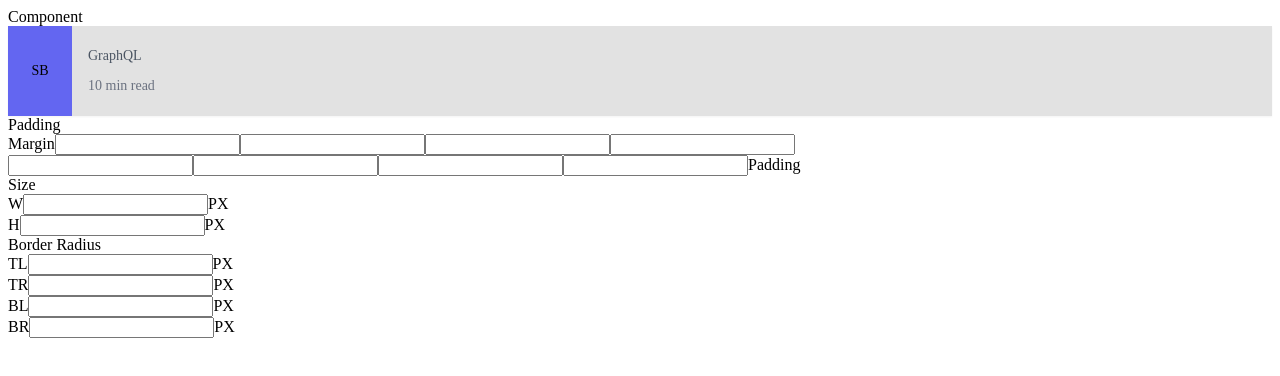
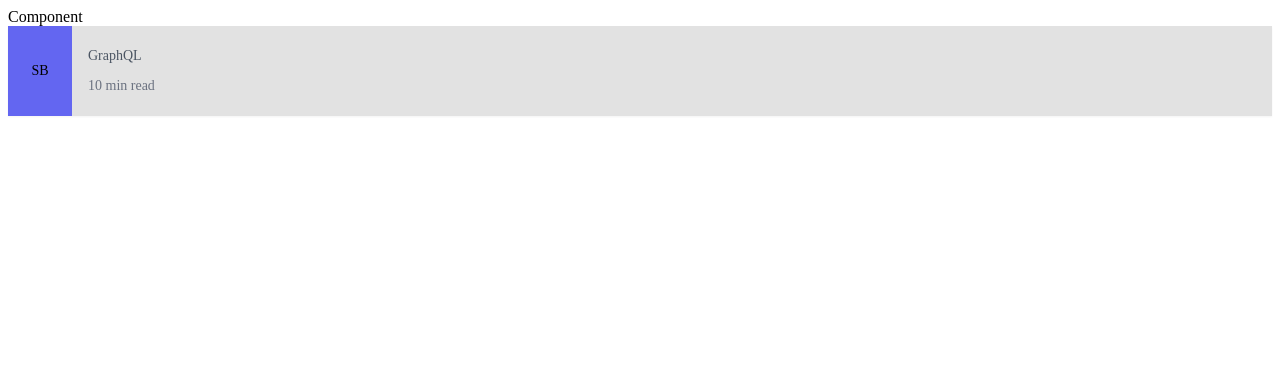
Before and after one commit to SudhanshuBhagwat/website-builder, a React (Vite) app: page / in a window 1280 px wide. Shown: the top 376 px of the page. Built offline with nearby package versions, Linux system fonts and the light colour scheme.

Commit message:
Only show editor if element is selected

```diff
--- a/src/App.tsx
+++ b/src/App.tsx
@@ -27,13 +27,11 @@ function App() {
     <div className="flex w-full">
       <aside className="flex w-14 bg-red-200 h-auto"></aside>
       <main className="flex flex-1">
-        <div className="bg-slate-50 h-screen grid grid-cols-7">
-          <div className="h-full col-span-5 flex justify-center items-center">
+        <div className="bg-slate-50 h-screen flex w-full">
+          <div className="h-full w-full flex flex-1 justify-center items-center">
             <View />
           </div>
-          <aside className="h-full col-span-2 shadow-md px-6 py-6 flex flex-col space-y-6 overflow-y-auto">
-            <Editor />
-          </aside>
+          <Editor />
         </div>
       </main>
     </div>
--- a/src/components/Editor.tsx
+++ b/src/components/Editor.tsx
@@ -28,7 +28,8 @@ const Editor = () => {
   }
 
   return (
-    <div className="flex flex-col space-y-4">
+    element && (
+      <aside className="h-full w-1/4 shadow-md px-6 py-6 flex flex-col space-y-4 overflow-y-auto">
         {isChildString && (
           <div className="flex flex-col space-y-4">
             <label>Inner Text</label>
@@ -56,7 +57,8 @@ const Editor = () => {
           </div>
         </div>
         <BorderRadius elementId={element?.id} />
-    </div>
+      </aside>
+    )
   );
 };
 
```
Lines whose indentation alone changed are shown as unchanged.
